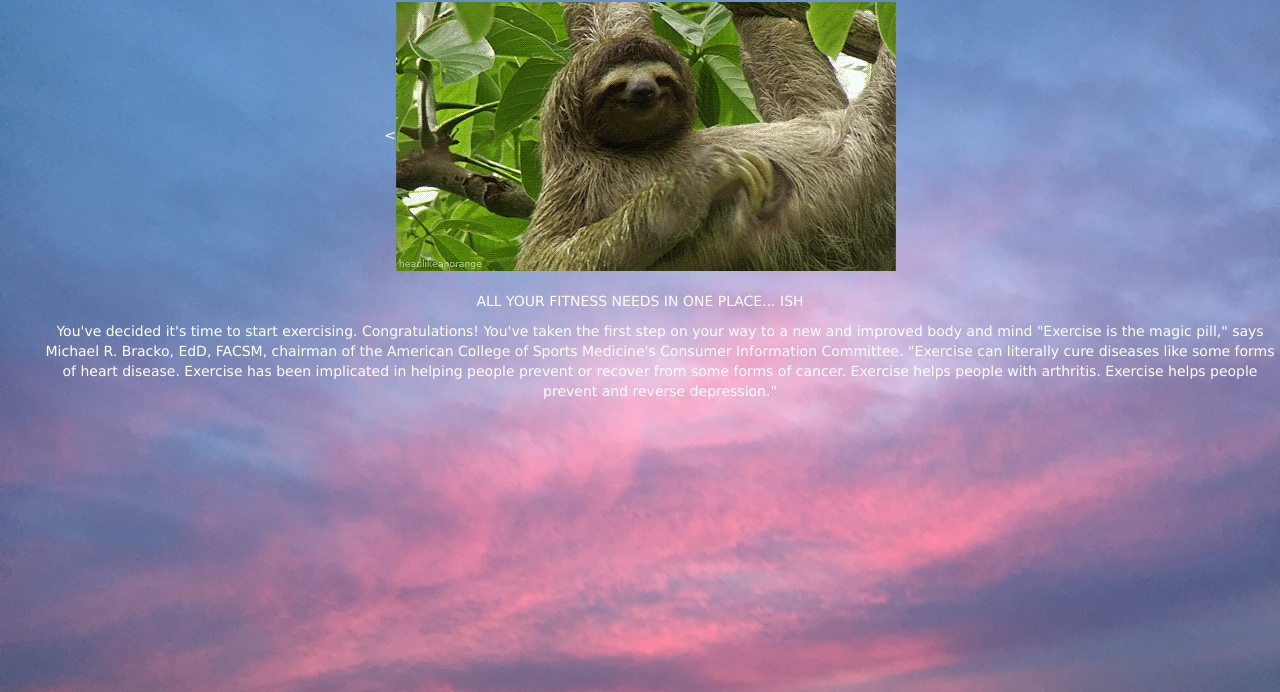
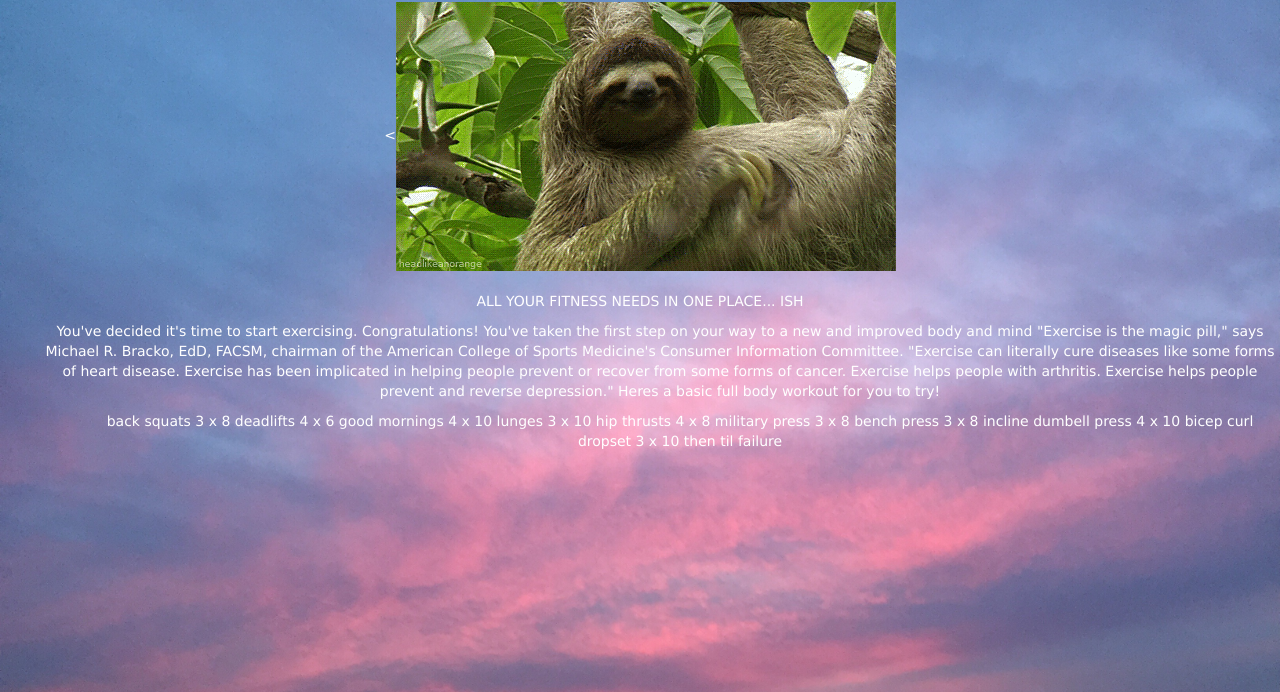
Before and after one commit to lpacker1998/HappyHealthyCo, a plain HTML site: page Fitness.html in a window 1280 px wide. Shown: the part 108-800 px from the top of the page. Drawn offline with Linux system fonts and the light colour scheme.

Commit message:
Update Fitness.html

```diff
--- a/Fitness.html
+++ b/Fitness.html
@@ -40,7 +40,23 @@ ALL YOUR FITNESS NEEDS IN ONE PLACE... ISH
   "Exercise can literally cure diseases like some forms of heart disease.
   Exercise has been implicated in helping people prevent or recover from some forms of cancer.
   Exercise helps people with arthritis. Exercise helps people prevent and reverse depression."
+  Heres a basic full body workout for you to try!
 </p>
+
+<P>
+  <ol>
+    back squats 3 x 8
+    deadlifts 4 x 6
+    good mornings 4 x 10
+    lunges 3 x 10
+    hip thrusts 4 x 8
+    military press 3 x 8
+    bench press 3 x 8
+    incline dumbell press 4 x 10
+    bicep curl dropset 3 x 10 then til failure
+  </ol>
+<p>
+
 </center>
 
 </body>
```
